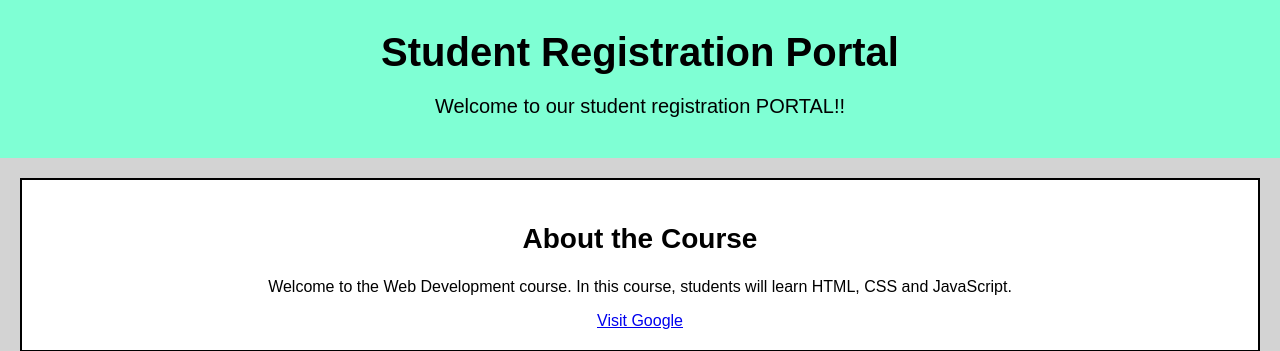
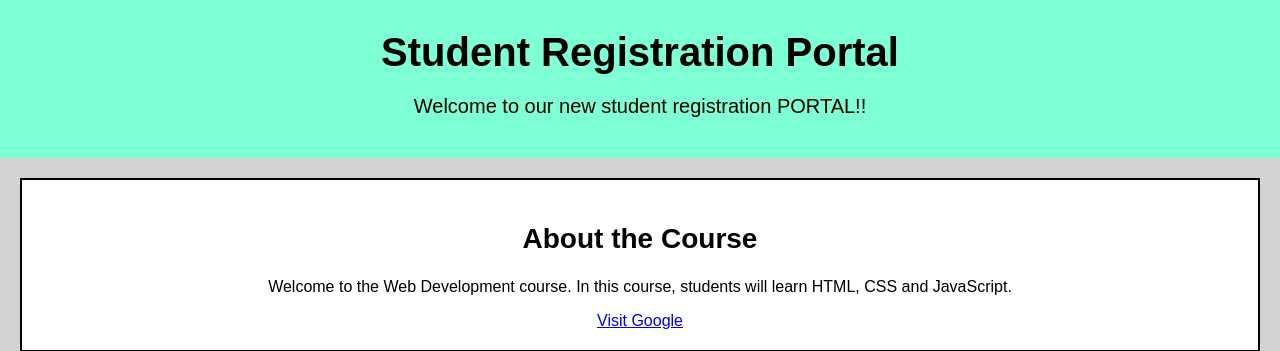
Before and after one commit to avu123/flask_application, a Flask app: page / in a window 1280 px wide. Shown: the top 351 px of the page. Run offline with Flask 3, Linux system fonts and the light colour scheme.

Commit message:
make some new chnages

```diff
--- a/templates/index.html
+++ b/templates/index.html
@@ -19,7 +19,7 @@
         <h1 class="heading">Student Registration Portal</h1>
 
         <p class="subtitle">
-            Welcome to our student registration PORTAL!!
+            Welcome to our new student registration PORTAL!!
         </p>
 
     </div>
```
